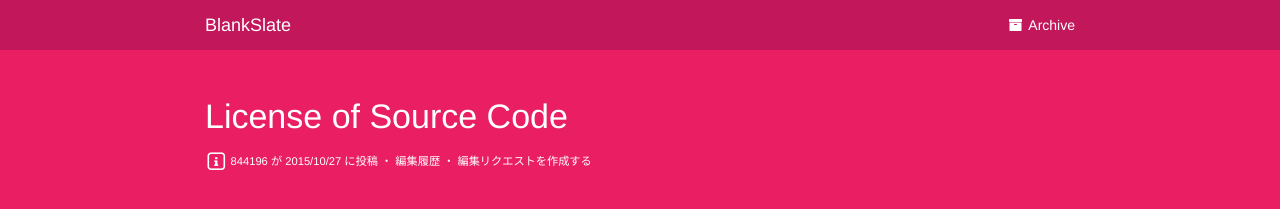
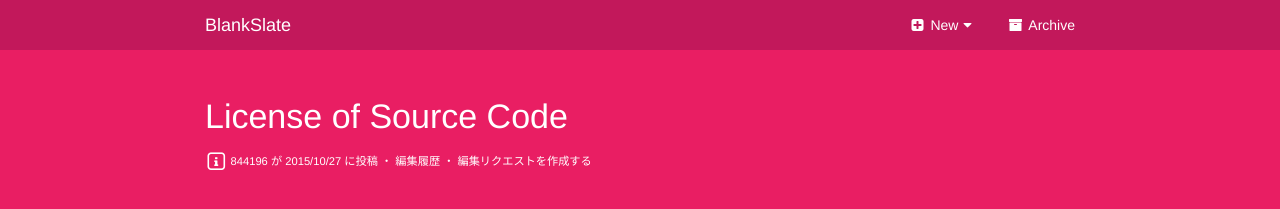
Before and after one commit to 844196/blog, a Jekyll site: the page built from LICENSE.md, in a window 1280 px wide. Shown: the top 209 px of the page. Built offline with Jekyll 4.4.1, drawn with Linux system fonts in a browser that asks for light colours; nearby versions of some CDN libraries; Markdown is read by kramdown in place of the engine named in the settings.

Commit message:
add newpost and drafts button

```diff
--- a/_includes/navbar.html
+++ b/_includes/navbar.html
@@ -8,6 +8,23 @@
     </div>
     <div id="button-toggle" class="collapse navbar-collapse">
       <ul class="nav navbar-nav navbar-right">
+        <li class="dropdown">
+          <a href="#" class="dropdown-toggle" data-toggle="dropdown" role="button" aria-haspopup="true" aria-expanded="false">
+            <i class="fa fa-plus-square fa-fw"></i>&nbsp;New<i class="fa fa-caret-down fa-fw"></i>
+          </a>
+          <ul class="dropdown-menu">
+            <li>
+              <a href="{{ site.github.root }}/{{ site.github.repo }}/new/master?filename=_posts/0000-00-00-title.md">
+                <i class="fa fa-edit fa-fw"></i>&nbsp;Post
+              </a>
+            </li>
+            <li>
+              <a href="{{ site.github.root }}/{{ site.github.repo }}/tree/master/_drafts">
+                <i class="fa fa-inbox fa-fw"></i>&nbsp;Drafts
+              </a>
+            </li>
+          </ul>
+        </li>
         <li>
           <a href="/archive.html"><i class="fa fa-archive fa-fw"></i>&nbsp;Archive</a>
         </li>
```
